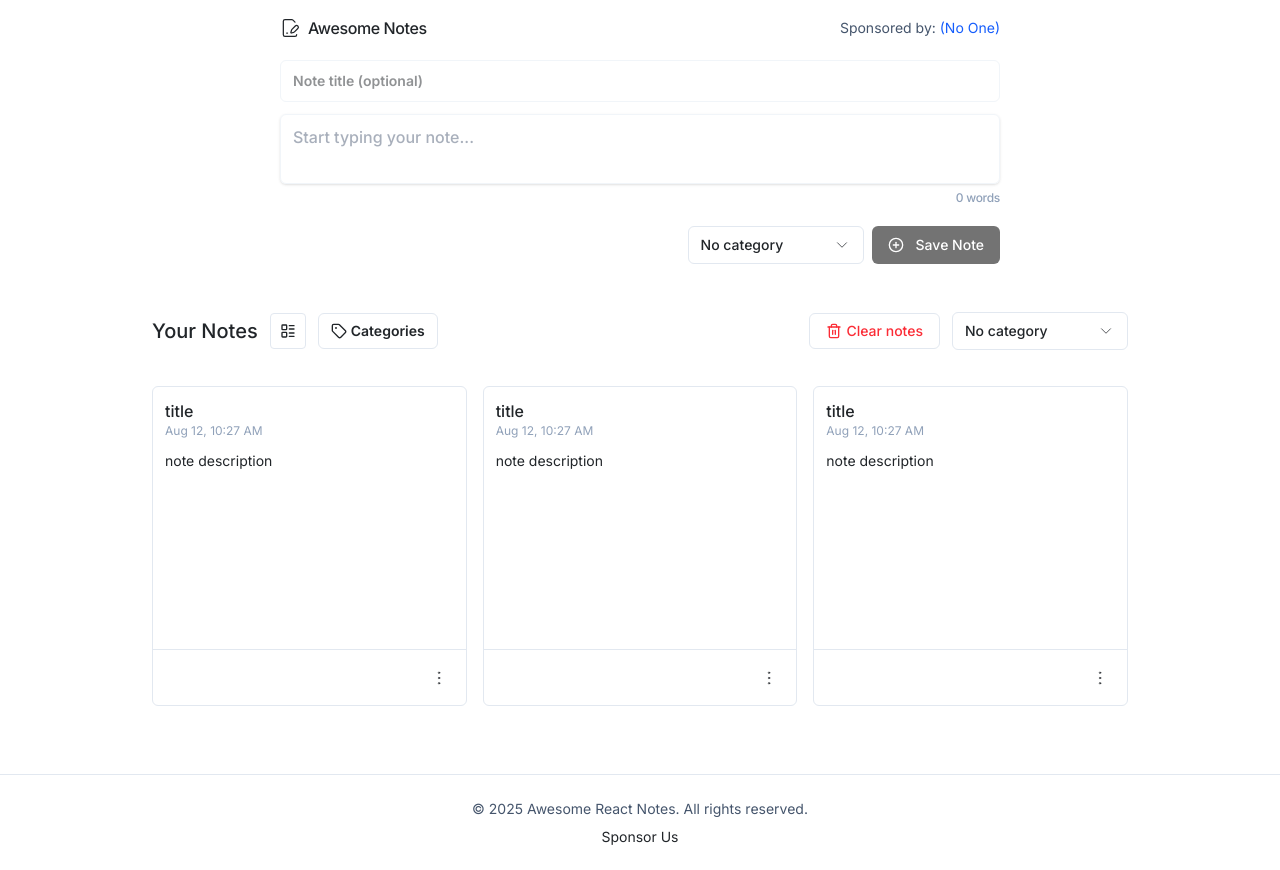
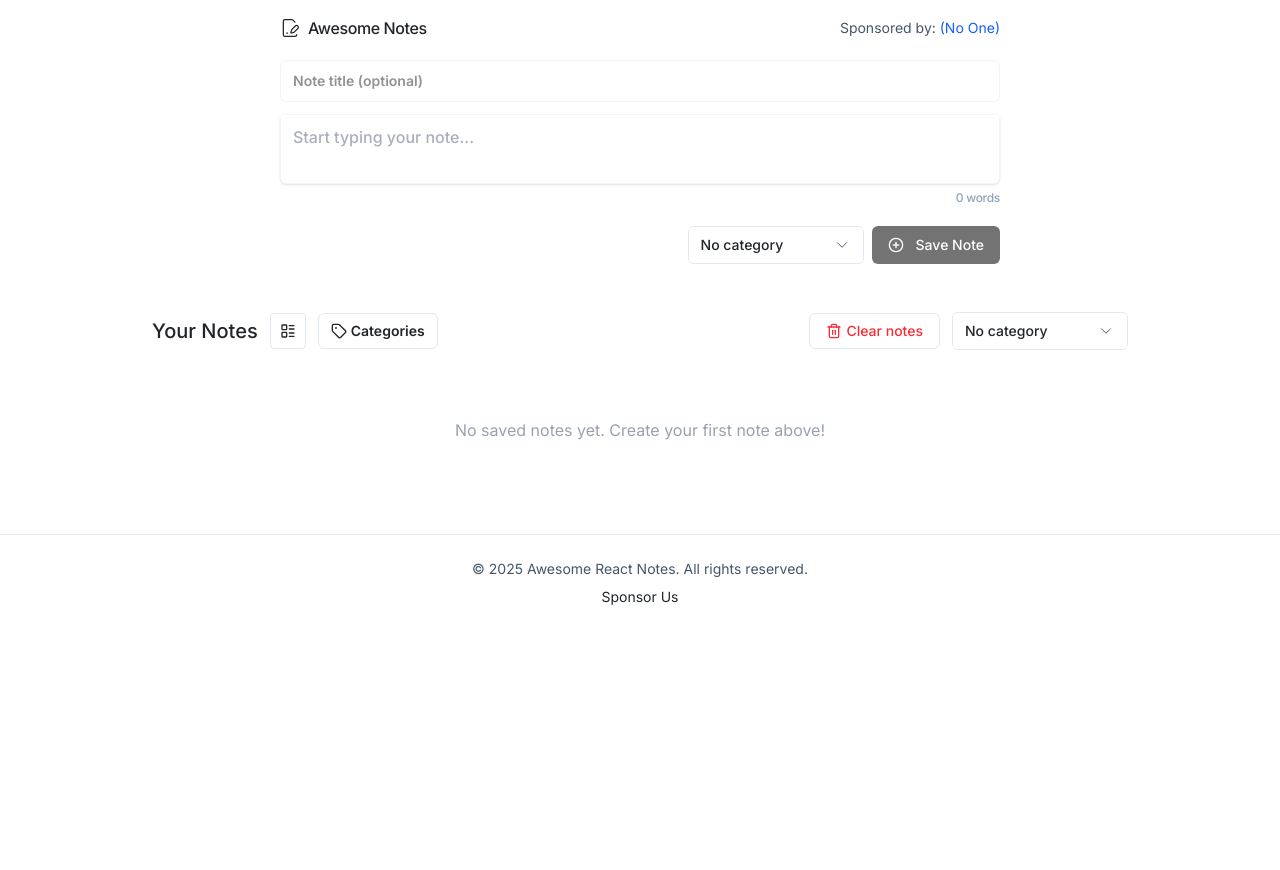
Before and after one commit to dev-rajm/awesome-todo-app, a React (Vite) app: page / in a window 1280 px wide. After the commit the page ends 800 px from the top, so only its background shows below. Built offline with nearby package versions, Linux system fonts and the light colour scheme.

Commit message:
implemented dynamic card logic

```diff
--- a/src/components/Card.jsx
+++ b/src/components/Card.jsx
@@ -1,14 +1,14 @@
-import { EllipsisVertical } from "lucide-react";
+import { EllipsisVertical } from 'lucide-react';
 
-const Card = () => {
+const Card = ({ title, description, createdAt }) => {
   return (
     <div className="card relative border border-slate-200 rounded-md p-3 h-full min-h-80">
       <div className="card-title mb-3">
-        <p className="font-medium">title</p>
-        <p className="text-slate-400 text-xs">Aug 12, 10:27 AM</p>
+        <p className="font-medium">{title}</p>
+        <p className="text-slate-400 text-xs">{createdAt}</p>
       </div>
       <div className="card-body">
-        <p className="text-sm">note description</p>
+        <p className="text-sm">{description}</p>
       </div>
       <div className="card-footer flex justify-end items-center absolute h-14 border-t border-t-slate-200 bottom-0 left-0 right-0">
         <span className="hover:bg-slate-100 mr-3 p-1.5 rounded">
--- a/src/components/NotesGrid.jsx
+++ b/src/components/NotesGrid.jsx
@@ -6,7 +6,7 @@ import LayoutToggle from './LayoutToggle.jsx';
 import useNoteStore from '../store/useStore.js';
 
 const NotesGrid = () => {
-  const { viewMode } = useNoteStore();
+  const { viewMode, notes } = useNoteStore();
   return (
     <div className="max-w-5xl mx-auto w-full px-6 mt-12">
       <div className="flex justify-between">
@@ -27,15 +27,26 @@ const NotesGrid = () => {
         </div>
       </div>
       <div
-        className={`notes-list mt-9 mb-16 ${
+        className={`notes-list mt-9 min-h-36 relative ${
           viewMode === 'grid'
             ? 'grid grid-cols-3 gap-4'
             : 'flex flex-col space-y-4'
         }`}
       >
-        <Card />
-        <Card />
-        <Card />
+        {notes.length > 0 ? (
+          notes.map(note => (
+            <Card
+              key={note.id}
+              title={note.title}
+              description={note.description}
+              createdAt={note.createdAt}
+            />
+          ))
+        ) : (
+          <div className="text-gray-400 text-center my-8 absolute left-0 right-0">
+            No saved notes yet. Create your first note above!
+          </div>
+        )}
       </div>
     </div>
   );
--- a/src/store/useStore.js
+++ b/src/store/useStore.js
@@ -34,6 +34,11 @@ const useNoteStore = create(
             id: new Date().toLocaleTimeString(),
             title,
             description,
+            createdAt: new Intl.DateTimeFormat('en-US', {
+              month: 'short',
+              day: 'numeric',
+              timeStyle: 'medium',
+            }),
           };
 
           set({
```
